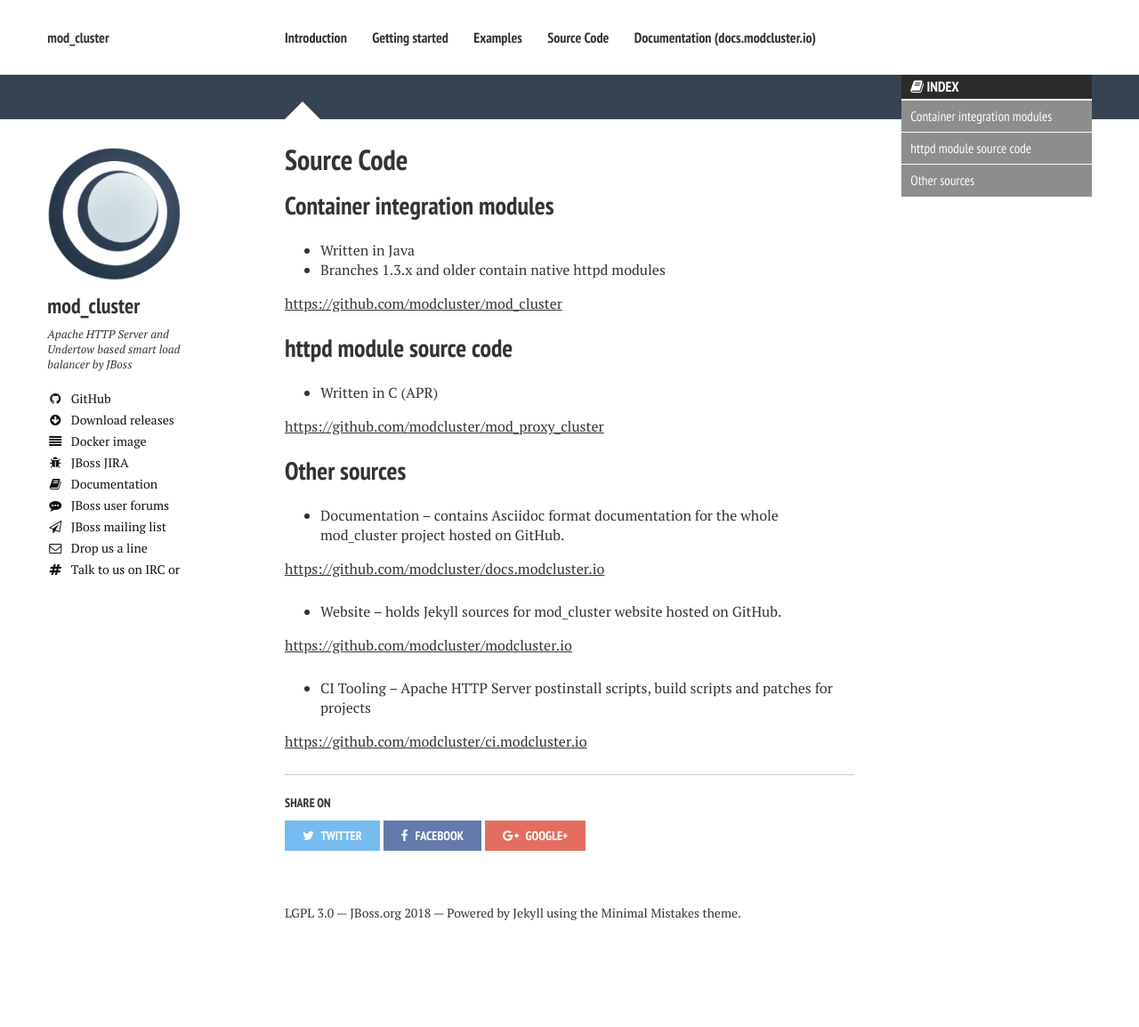
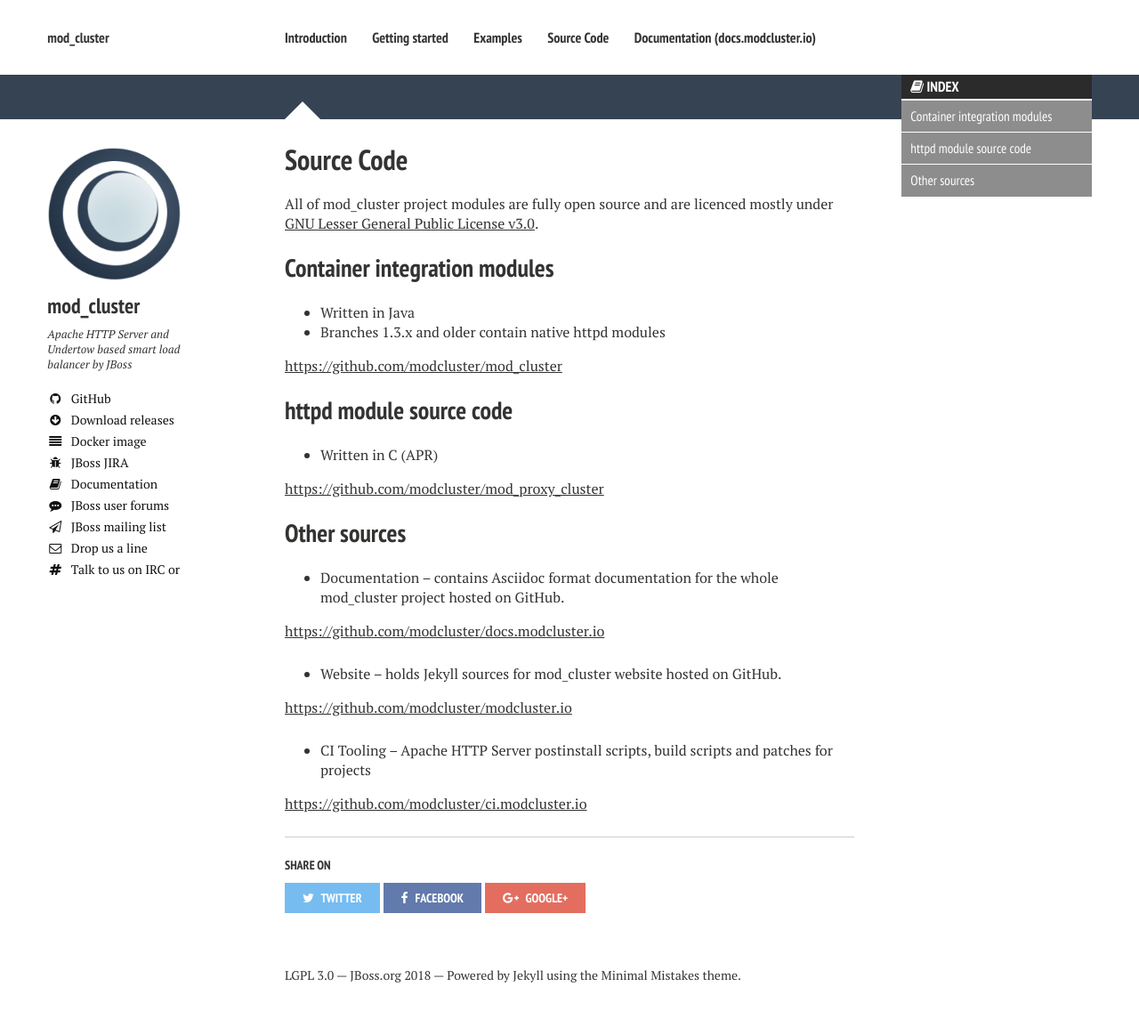
Before and after one commit to jajik/modcluster.io, a Jekyll site: the page built from source-code/index.md, in a window 1280 px wide. Shown: the whole page at 89% size. Built offline with Jekyll 4.4.1, drawn with Linux system fonts in a browser that asks for light colours; nearby versions of some CDN libraries; before the commit the page ends 1084 px from its top, so only the background shows below that.

Commit message:
Add information the project is OSS

```diff
--- a/source-code/index.md
+++ b/source-code/index.md
@@ -7,6 +7,8 @@
 ---
 
 {% include _toc.html %}
+
+All of mod_cluster project modules are fully open source and are licenced mostly under [GNU Lesser General Public License v3.0](https://github.com/modcluster/mod_cluster/blob/master/LICENSE.txt).
 
 ## Container integration modules
 
```
